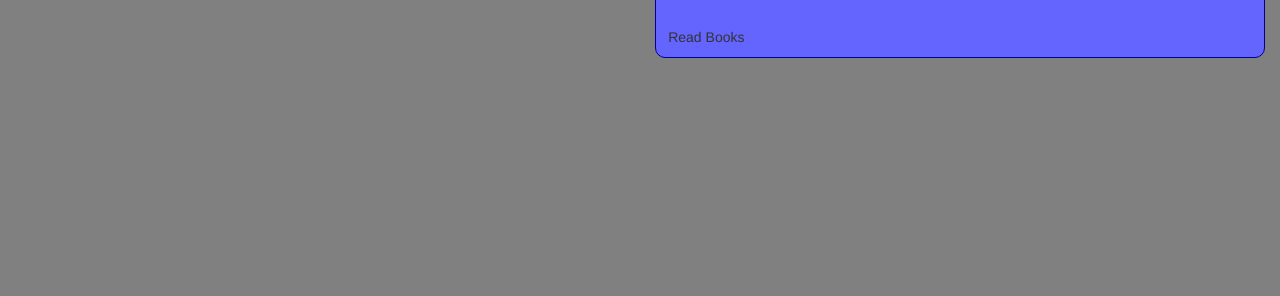
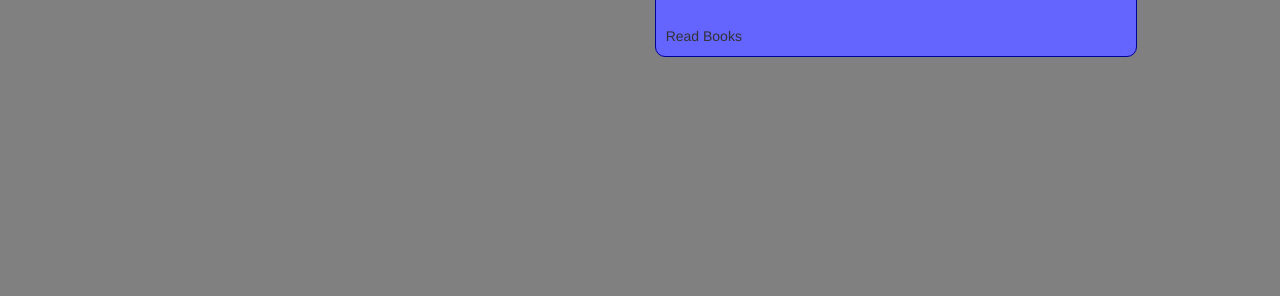
Before and after one commit to jdsewell/jdsewell.github.io, a plain HTML site: page index.html in a window 1280 px wide. Shown: the part 311-607 px from the top of the page. Drawn offline with nearby package versions, Linux system fonts and the light colour scheme.

Commit message:
Added info

```diff
--- a/index.html
+++ b/index.html
@@ -18,7 +18,8 @@
       <li><a href="#experience">Experience</a></li>
     </ul>
   </div>
-</nav>
+  </nav>
+  <div class="body">
     <div class="container">
       <h1>Jonathan Sewell</h1>
       <h4>Ruby on Rails Developer</h4>
@@ -77,5 +78,6 @@
     <div class="cat" id="contact">
       <h1>Contact</h1>
     </div>
+  </div>
   </body>
 </html>
--- a/style.css
+++ b/style.css
@@ -1,6 +1,10 @@
 body {
   background-color: grey;
   margin-top: 60px;
+}
+.body {
+  margin-left: 10%;
+  margin-right: 10%;
 }
 .container {
   background-color: rgb(200,100,255);
```
